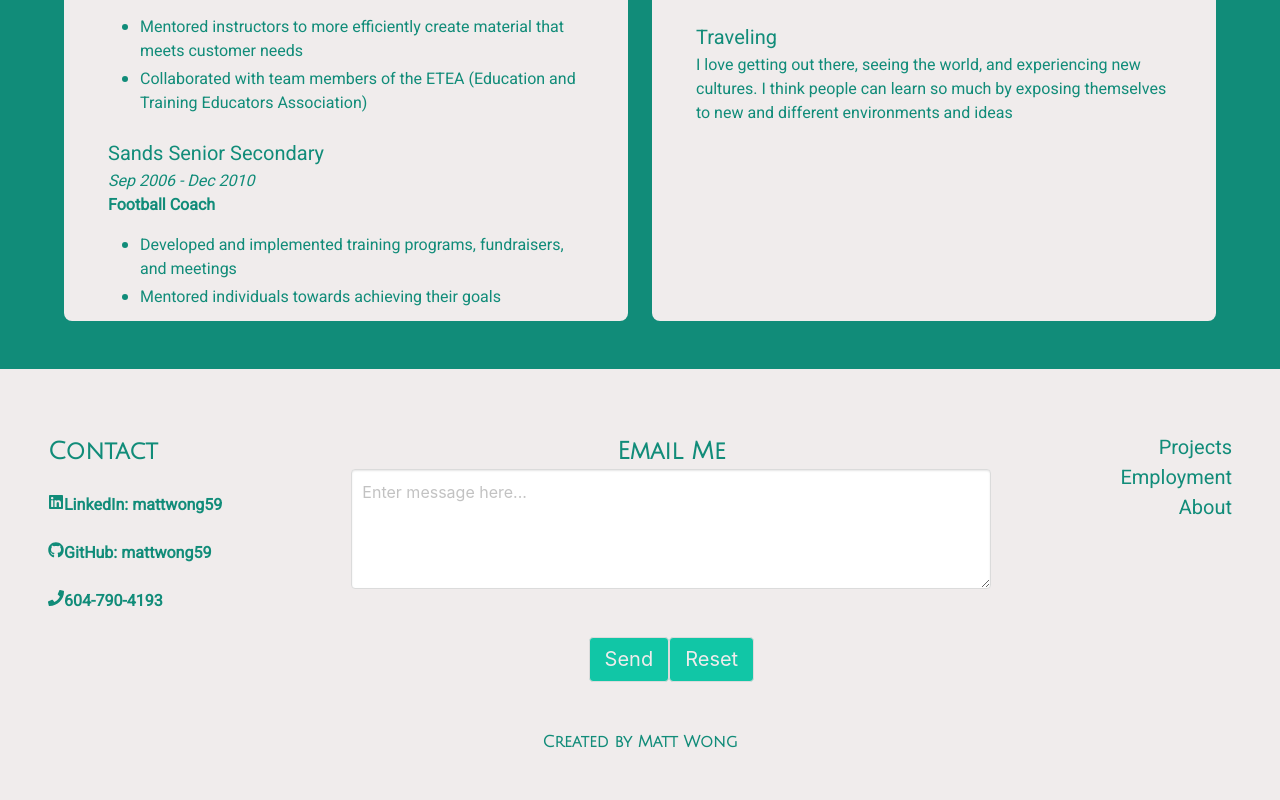
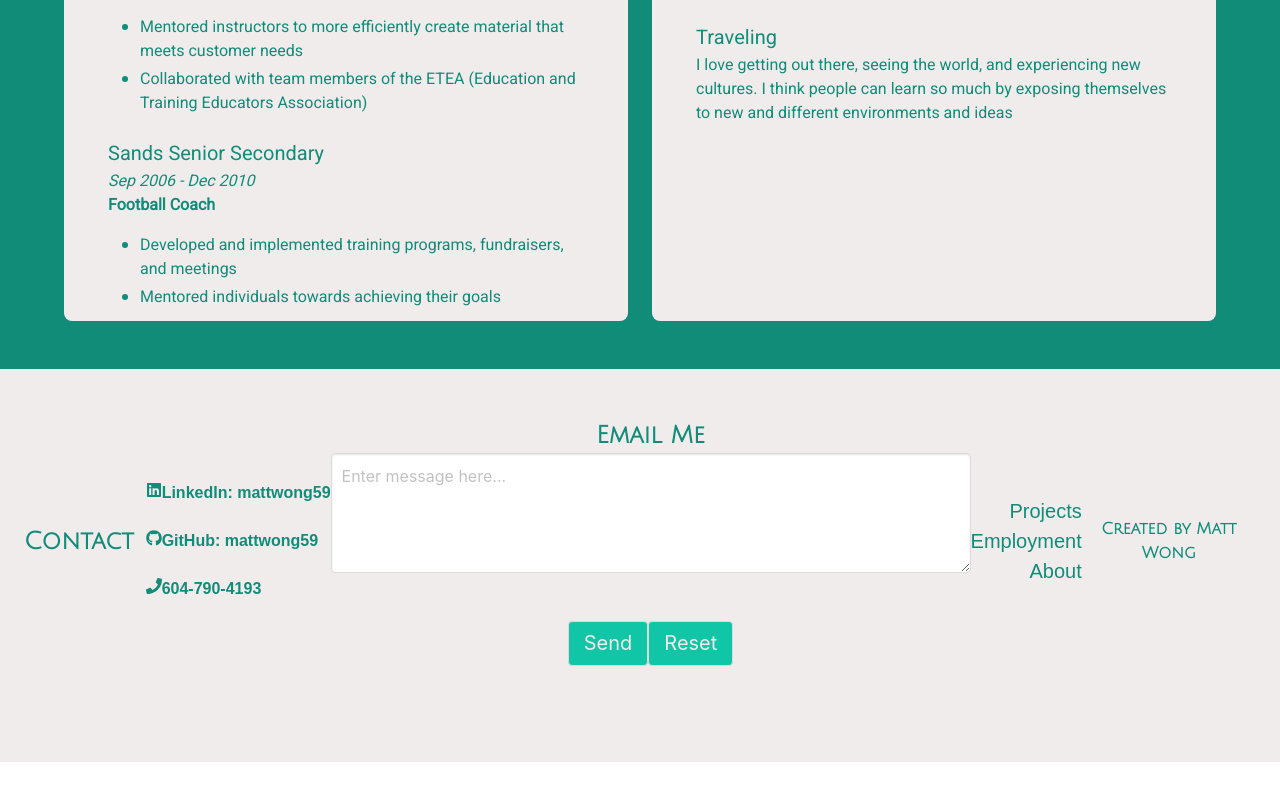
Before and after one commit to mattwong59/mattwong59.github.io, a React (Create React App) app: page / in a window 1280 px wide. Shown: the part 2782-3582 px from the top of the page. After the commit the page ends 3544 px from the top, so only its background shows below. Built offline with nearby package versions, Linux system fonts and the light colour scheme.

Commit message:
Change footer from section to level class

```diff
--- a/src/Footer.jsx
+++ b/src/Footer.jsx
@@ -6,9 +6,12 @@ class Footer extends Component {
     return (
         <footer className="footer">
 
-            <section className="section contact">
-                <div className="container">
+            <div className="level contact">
+                <div className="level-left">
+                    <div className="level-item">
                         <h3 className=" is-size-4">Contact</h3><br/>
+                    </div>
+                    <div className="level-item">
                         <ul>
                             {/* <li>
                                 <a href="mailto:mattwong59@gmail.com">
@@ -44,27 +47,36 @@ class Footer extends Component {
                             </li>
                         </ul>
                     </div>
+                </div>
 
                 <div className="email-message">
-                    <h3 className="has-text-centered is-size-4">Email Me</h3>
+                        <h3 className="has-text-centered is-size-4">
+                            Email Me
+                        </h3>
                     <form action="mailto:mattwong59@gmail.com?subject=Hi Matt" method="post"  encType="text/plain">
-                        <textarea className="textarea" type="text" name="message"  placeholder="Enter message here..."/><br/><br/>
+                        <textarea className="textarea" type="text"  name="message"  placeholder="Enter message here..."/>
+                        <br/>
+                        <br/>
                         <div className="email-buttons">
                             <input className="button is-medium is-inverted" type="submit" value="Send"/>
                             <input className="button is-medium is-inverted" type="reset" value="Reset"/>
                         </div>
                     </form>
                 </div>
-                <div className="container">
+
+                <div className="level-right">
                     <ul className="bottom-nav">
-                         <li><a className="nav-link" href="#projects">Projects</a></li>
+                        <li><a className="nav-link" href="#projects">Projects</a>
+                        </li>
                         <li><a className="nav-link" href="#employment">Employment</a></li>
                         <li><a className="nav-link" href="#about">About</a></li>
                     </ul>
                 </div>
-            </section>
-            <h3 className="has-text-centered is-size-6">Created by Matt Wong</h3>
 
+                <h3 className="has-text-centered is-size-6">
+                Created by Matt Wong
+                </h3>
+            </div>
         </footer>
     )
   }
```
Lines whose indentation alone changed are shown as unchanged.
